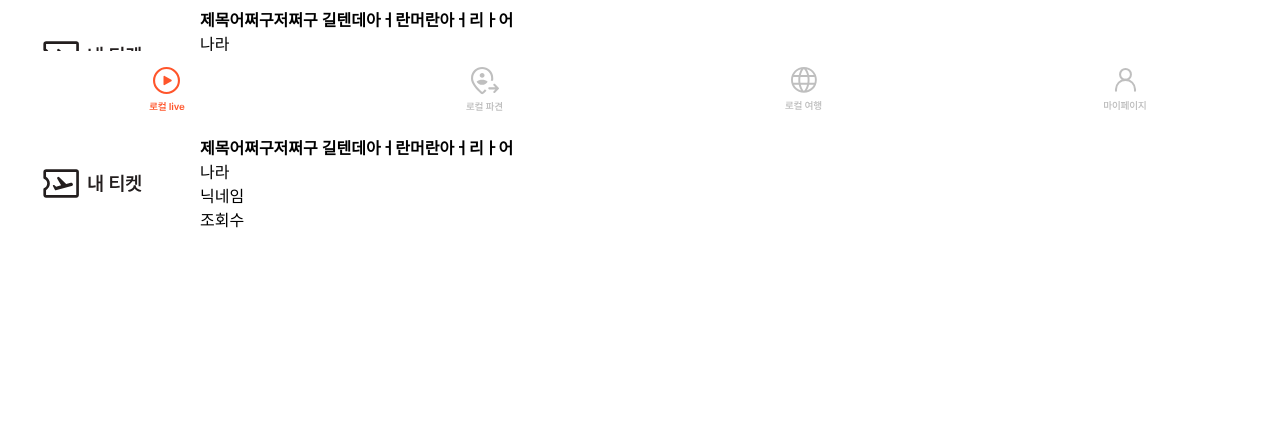
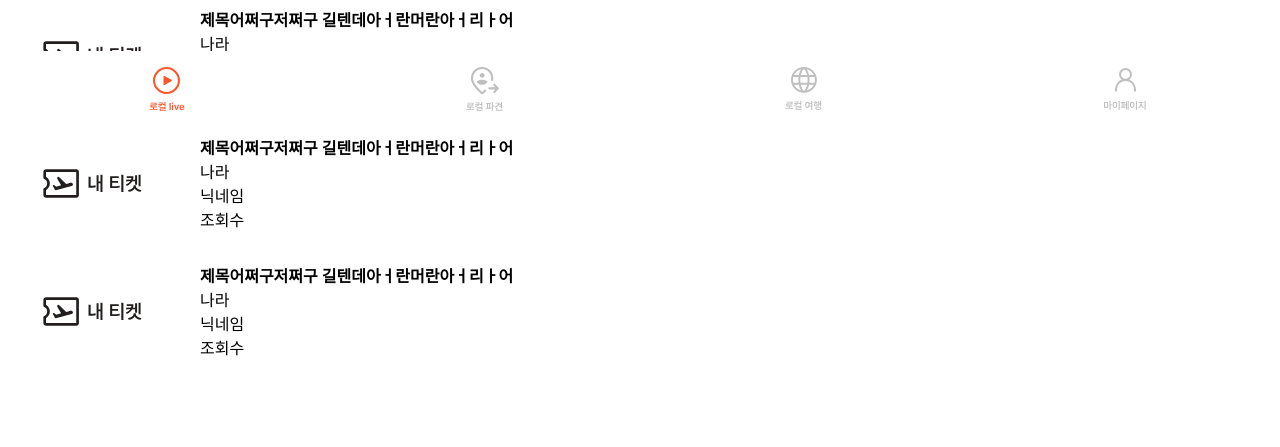
Before and after one commit to 2023-HERETHON/2023-Herethon-4, a Django app: page /users/mypage/ in a window 1280 px wide. Shown: the part 668-1115 px from the top of the page. Before the commit the page ends 896 px from the top, so only its background shows below. Run offline with Django 4.2, Linux system fonts and the light colour scheme; the visitor is signed in with stand-in values (Sample User, id 1).

Commit message:
style: mypage css 수정

```diff
--- a/local/users/static/css/mypage.css
+++ b/local/users/static/css/mypage.css
@@ -95,3 +95,7 @@ a:visited {
   text-decoration: none;
   color: black;
 }
+
+#mpage-main {
+  margin-bottom: 5rem;
+}
--- a/local/users/templates/mypage.html
+++ b/local/users/templates/mypage.html
@@ -8,7 +8,7 @@
   <title>Local</title>
 </head>
 <body>
-  <div>
+  <div id="mpage-main">
     <div id="logo-bar" class="p-1">
       <img src="{% static 'img/logo.svg' %}" alt="">
       <div class="flex align-center">
@@ -41,6 +41,17 @@
         <p>여행</p>
       </div>
     </div>
+    {% comment %} for 문 돌릴곳 {% endcomment %}
+    <div class="flex save-list align-center">
+      <img src="{% static 'img/ticket.svg' %}" alt="">
+      <div>
+        <h4>제목어쩌구저쩌구 길텐데아ㅓ란머란아ㅓ리ㅏ어</h4>
+        <p>나라</p>
+        <p>닉네임</p>
+        <p>조회수</p>
+      </div>
+    </div>
+    {% comment %} for문 끝 {% endcomment %}
     <div class="flex save-list align-center">
       <img src="{% static 'img/ticket.svg' %}" alt="">
       <div>
```
